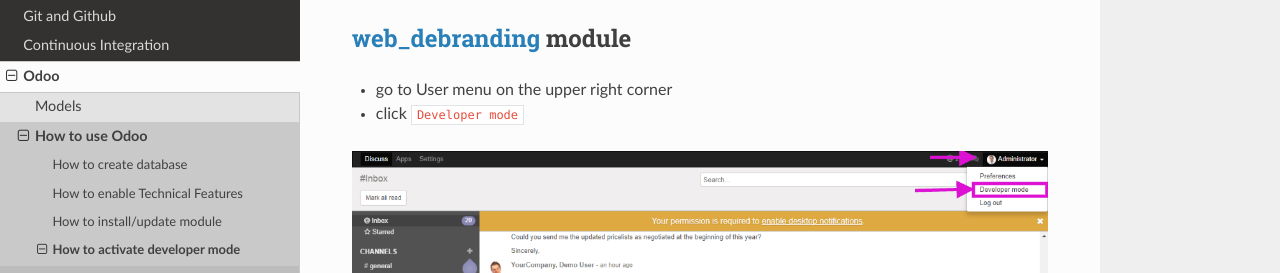
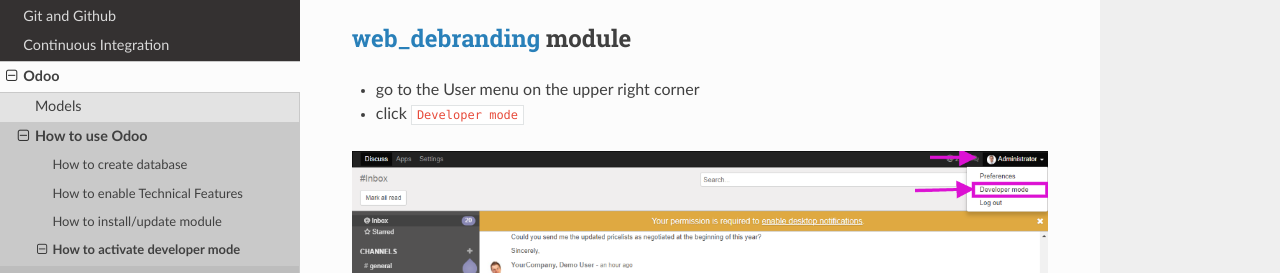
Before and after one commit to itpp-labs/odoo-development, a Sphinx documentation site: the page built from docs/odoo/usage/debug-mode.rst, in a window 1280 px wide and 900 px high, scrolled down 1496 px. Shown: the part 248-521 px from the top of the window. Built offline with Sphinx 7.4.7 and the Read the Docs theme 2.0.0, drawn with Linux system fonts in a browser that asks for light colours; pages that are not in the unit, such as notebooks, are missing from menus.

Commit message:
update debug-mode.rst
update debug-mode.rst

```diff
--- a/docs/odoo/usage/debug-mode.rst
+++ b/docs/odoo/usage/debug-mode.rst
@@ -30,7 +30,7 @@
 
 `web_debranding <https://www.odoo.com/apps/modules/10.0/web_debranding/>`_ module
 ===============
-* go to User menu on the upper right corner
+* go to the User menu on the upper right corner
 
 * click ``Developer mode``
 
```
